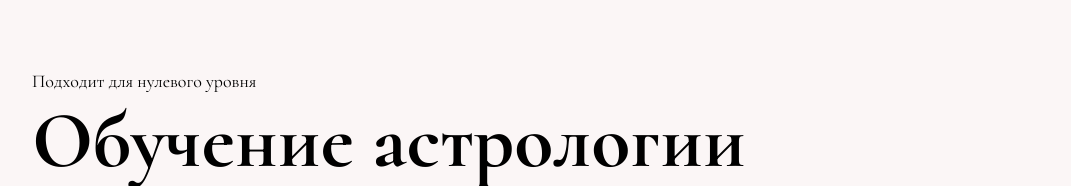
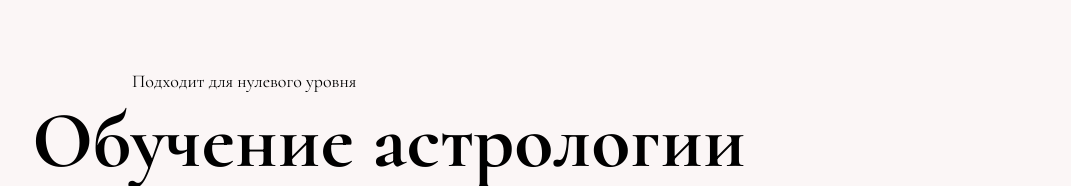
Before and after one commit to sheptalo/astronomy, a plain HTML site: page index.html in a window 1280 px wide. Shown: the part 212-398 px from the top of the page, without its empty margins (100-1171 px from the left). Drawn offline with Linux system fonts and the light colour scheme.

Commit message:
использованрие семантических тегов, последние правки

```diff
--- a/assets/scss/main.scss
+++ b/assets/scss/main.scss
@@ -123,7 +123,13 @@ li{
             flex-wrap: wrap;
 
         }
+        &__null-lvl{
+            margin-left: 100px;
 
+            @media (max-width: 376px) {
+                margin-left: 0;
+            }
+        }
         &__title{
             text-align: left;
             font-size: 80px;
--- a/index.html
+++ b/index.html
@@ -7,7 +7,7 @@
     <link rel="stylesheet" href="./assets/css/main.css">
 </head>
 <body>
-    <section class="main ">
+    <main class="main">
         <section class="main__wrapper container">
             <header class="main__header container">
                 <nav class="nav">
@@ -25,7 +25,7 @@
             </header>
             <div class="main__landing">
                 <div class="landing__block">
-                    <p>Подходит для нулевого уровня</p>
+                    <p class="landing__block__null-lvl">Подходит для нулевого уровня</p>
                     <h2 class="landing__block__title">Обучение астрологии</h2>
                 </div>
                 <div class="landing__about container">
@@ -76,7 +76,7 @@
                 </div>
             </div>
         </section>
-    </section>
+    </main>
 
     <section class="program">
         <div class="program__wrap">
```
Also changed, not shown: assets/css/main.css.
